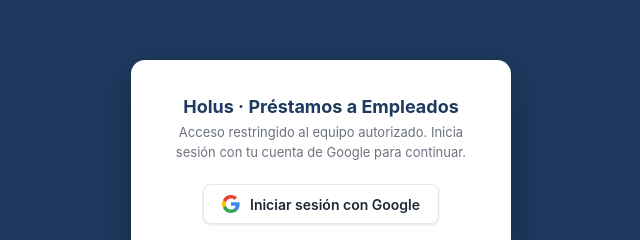
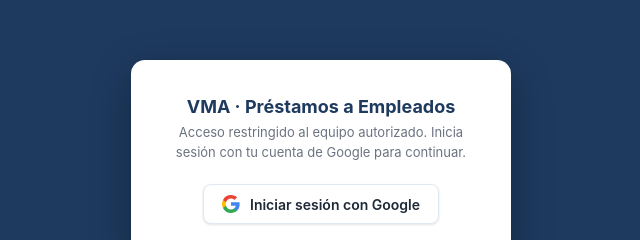
Before and after one commit to jcuevasc1/holus-prestamos, a plain HTML site: page index.html in a window 1280 px wide. Shown: the part 240-480 px from the top of the page, 319-959 px from the left. Drawn offline with Linux system fonts and the light colour scheme.

Commit message:
Update index.html
name change

```diff
--- a/index.html
+++ b/index.html
@@ -3,7 +3,7 @@
 <head>
 <meta charset="UTF-8">
 <meta name="viewport" content="width=device-width, initial-scale=1.0, maximum-scale=5.0">
-<title>Holus · Préstamos a Empleados</title>
+<title>VMA · Préstamos a Empleados</title>
 <style>
   :root{
     --navy:#1e3a5f;
@@ -346,7 +346,7 @@
 
 <div id="loginGate">
   <div class="box">
-    <h2>Holus · Préstamos a Empleados</h2>
+    <h2>VMA · Préstamos a Empleados</h2>
     <p>Acceso restringido al equipo autorizado. Inicia sesión con tu cuenta de Google para continuar.</p>
     <button class="g-btn" id="btn-login">
       <svg width="18" height="18" viewBox="0 0 18 18"><path fill="#4285F4" d="M17.64 9.2c0-.64-.06-1.25-.16-1.84H9v3.48h4.84a4.14 4.14 0 0 1-1.8 2.72v2.26h2.9c1.7-1.57 2.7-3.88 2.7-6.62z"/><path fill="#34A853" d="M9 18c2.43 0 4.47-.8 5.96-2.18l-2.9-2.26c-.8.54-1.84.86-3.06.86-2.35 0-4.34-1.59-5.05-3.72H.98v2.33A9 9 0 0 0 9 18z"/><path fill="#FBBC05" d="M3.95 10.7A5.4 5.4 0 0 1 3.67 9c0-.59.1-1.17.28-1.7V4.97H.98A9 9 0 0 0 0 9c0 1.45.35 2.83.98 4.03l2.97-2.33z"/><path fill="#EA4335" d="M9 3.58c1.32 0 2.5.45 3.44 1.35l2.58-2.58C13.46.9 11.43 0 9 0A9 9 0 0 0 .98 4.97L3.95 7.3C4.66 5.17 6.65 3.58 9 3.58z"/></svg>
@@ -359,7 +359,7 @@
 
 <div id="appWrapper">
 <header>
-  <h1>Holus · Préstamos a Empleados<span>Registro, cobranza y reportes de préstamos internos</span></h1>
+  <h1>VMA · Préstamos a Empleados<span>Registro, cobranza y reportes de préstamos internos</span></h1>
   <div class="drive-controls" id="driveControls">
     <span class="drive-status"><span class="sync-dot" id="syncDot"></span><span id="syncText">Sincronizado</span></span>
     <span class="user-chip" id="userChip"></span>
```
